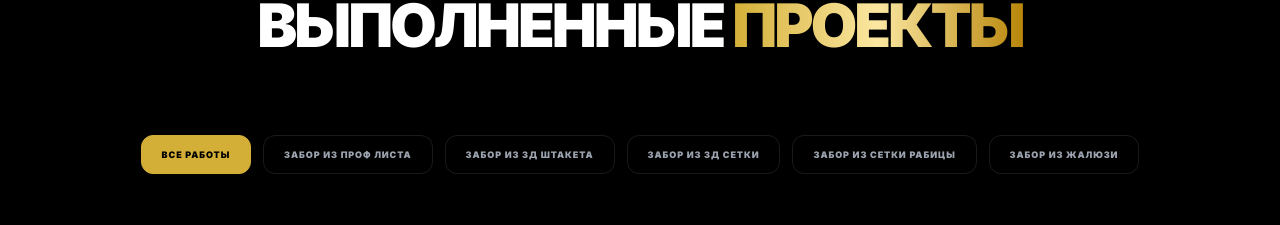
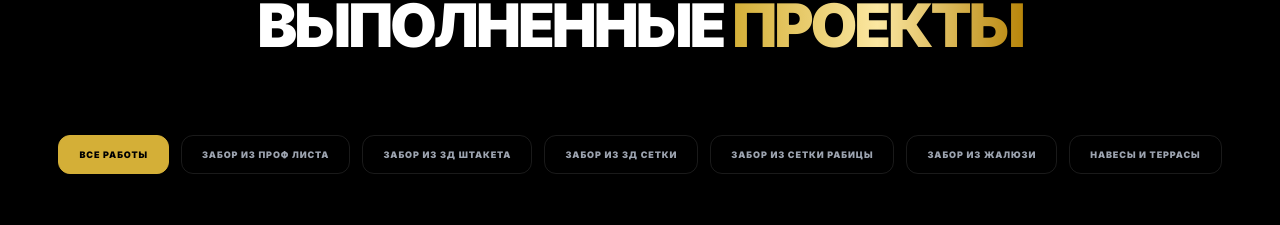
Before and after one commit to ksasha79/KovkaMaster, a React (Vite) app: page / in a window 1280 px wide. Shown: the part 3677-3902 px from the top of the page. Built offline with nearby package versions, Linux system fonts and the light colour scheme.

Commit message:
Update Portfolio.tsx

```diff
--- a/components/Portfolio.tsx
+++ b/components/Portfolio.tsx
@@ -54,7 +54,8 @@ const Portfolio: React.FC<PortfolioProps> = ({ onOrderClick }) => {
     'picket-3d': 'Забор из 3Д штакета',
     'mesh-3d': 'Забор из 3Д сетки',
     'chain-link': 'Забор из сетки рабицы',
-    'jalousie': 'Забор из жалюзи'
+    'jalousie': 'Забор из жалюзи',
+    'canopies-terraces': 'Навесы и террасы'
   };
 
   return (
@@ -68,7 +69,7 @@ const Portfolio: React.FC<PortfolioProps> = ({ onOrderClick }) => {
         </div>
 
         <div className="flex flex-wrap justify-center gap-3 mb-20">
-          {(['all', 'prof-sheet', 'picket-3d', 'mesh-3d', 'chain-link', 'jalousie'] as const).map((cat) => (
+          {(['all', 'prof-sheet', 'picket-3d', 'mesh-3d', 'chain-link', 'jalousie', 'canopies-terraces'] as const).map((cat) => (
             <button
               key={cat}
               onClick={() => setActiveCategory(cat)}
```
